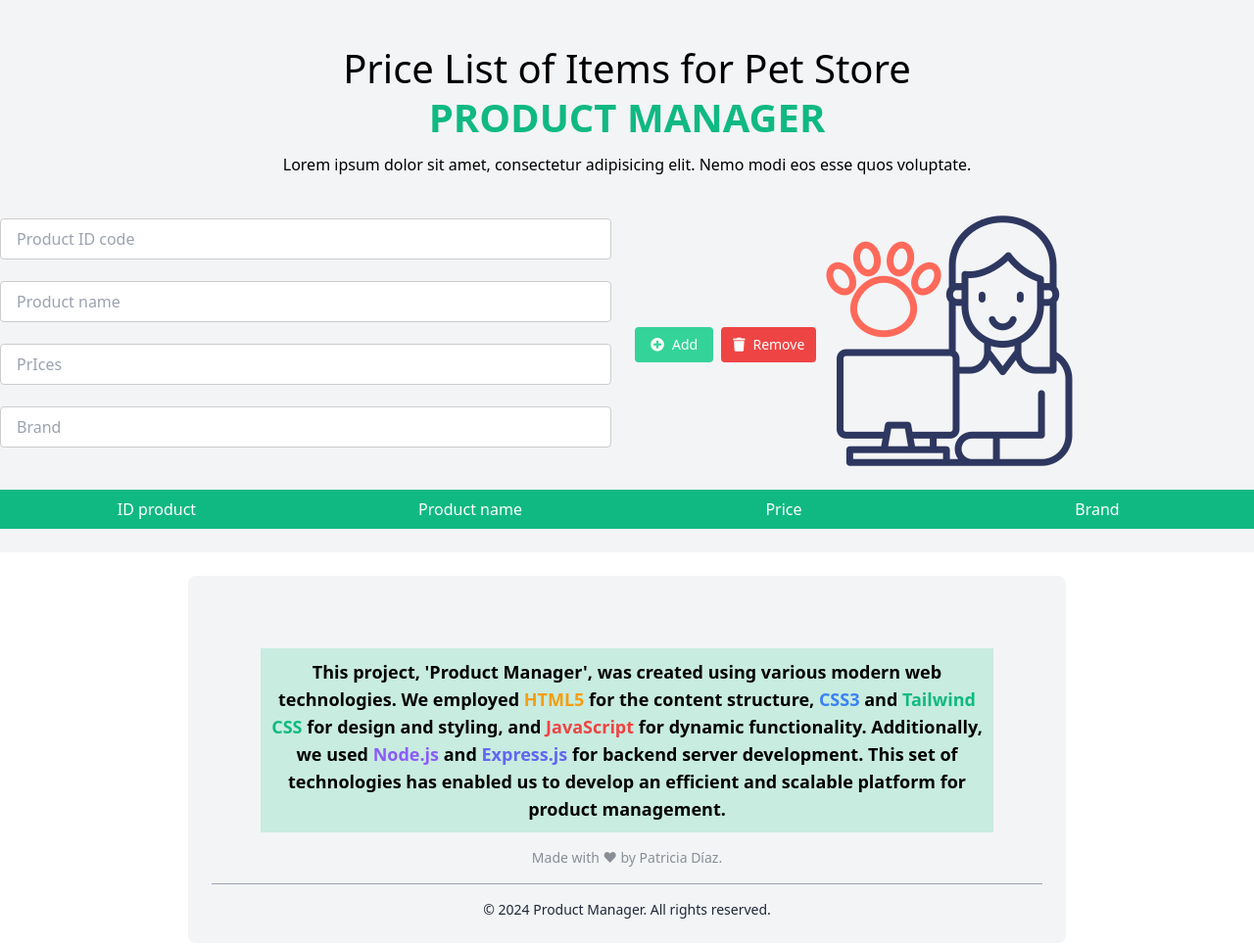
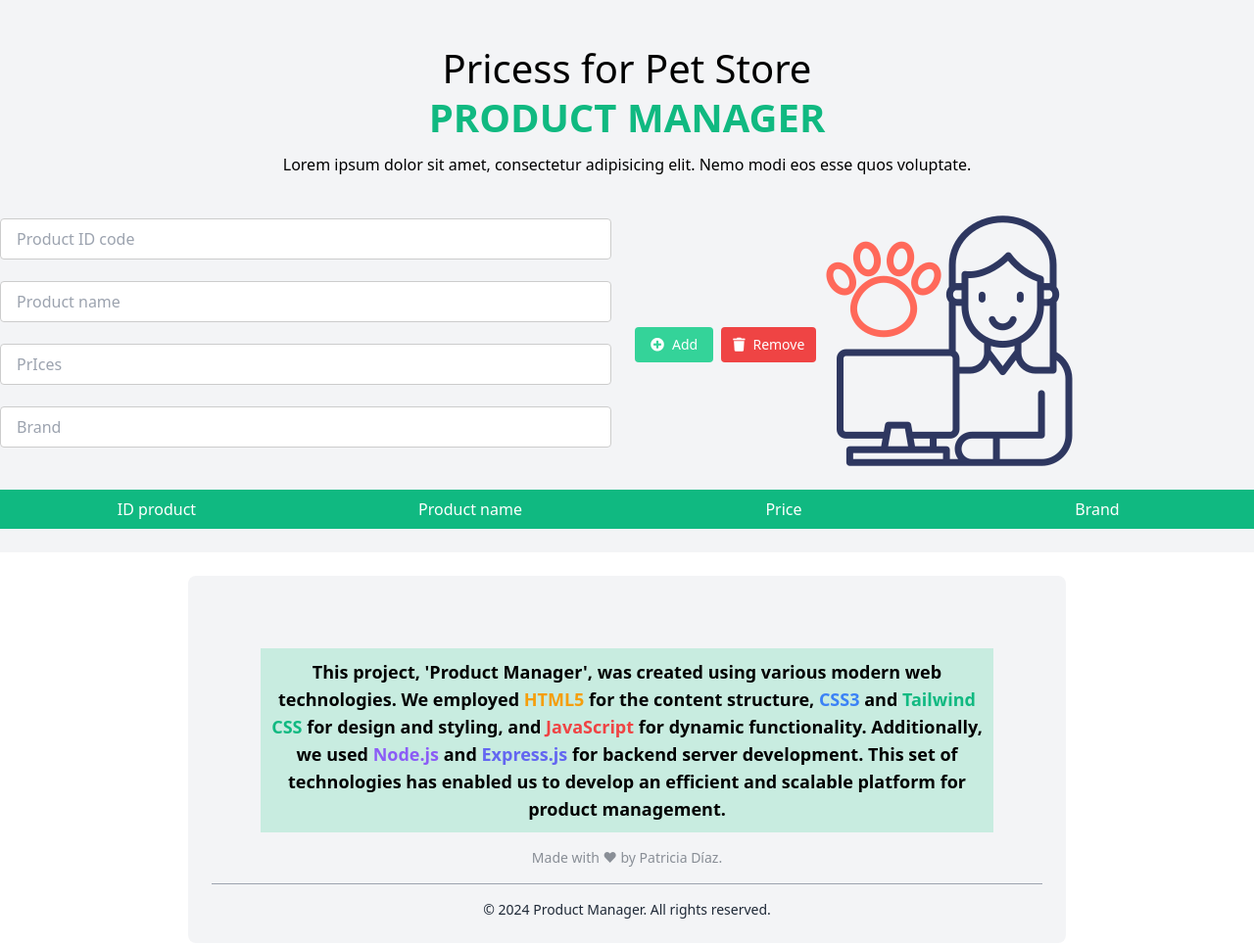
Before and after one commit to Patriciaddc80/ADMINSITRADOR-DE-PRODUCTOS, a website: page index.html in a window 1280 px wide. Shown: the whole page at 98% size. Drawn offline with nearby package versions, Linux system fonts and the light colour scheme.

Commit message:
changes titles h1and h2 title

```diff
--- a/index.html
+++ b/index.html
@@ -14,7 +14,7 @@
     style=" background-size: cover; background-position: center; background-repeat: no-repeat; background-attachment: fixed;">
     <div id="container" class="max-w-screen-2xl mx-auto text-center">
         <header class="relative py-4">
-            <h1>Price List of Items for Pet Store</h1>
+            <h1>Pricess for Pet Store</h1>
             <h1 class="text-5xl mb-4 font-bold text-green-500">PRODUCT MANAGER </h1>
             <h3>Lorem ipsum dolor sit amet, consectetur adipisicing elit. Nemo modi eos esse quos voluptate.</h3>
         </header>
```
